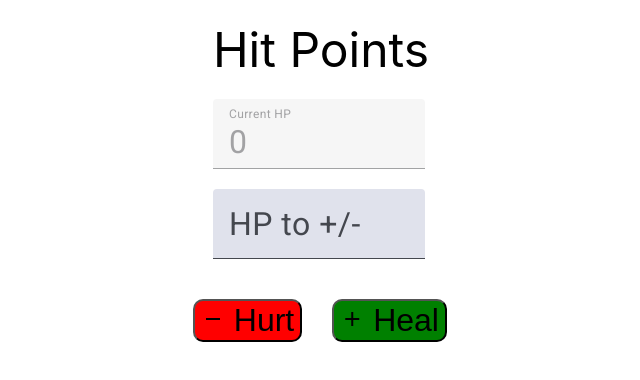
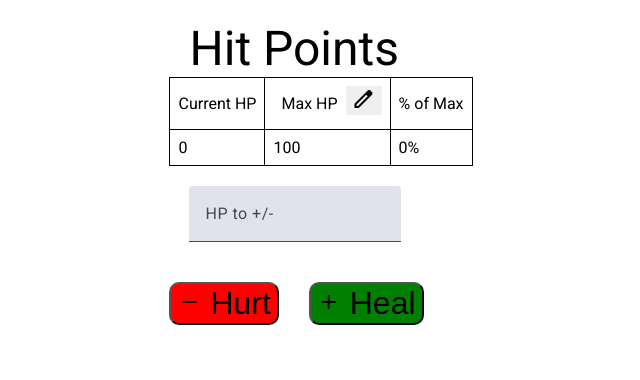
Before and after one commit to ninjamonkey73/dnd-tabletop-companion, an Angular app: page / in a window 1280 px wide. Shown: the top 380 px of the page, without its empty margins (319-959 px from the left). Built offline with nearby package versions, Linux system fonts and the light colour scheme; no server answers.

Commit message:
Changed to localStorage and added editable maxHP

```diff
--- a/src/app/app.component.css
+++ b/src/app/app.component.css
@@ -1,168 +1,102 @@
-  :host {
-    --bright-blue: oklch(51.01% 0.274 263.83);
-    --electric-violet: oklch(53.18% 0.28 296.97);
-    --french-violet: oklch(47.66% 0.246 305.88);
-    --vivid-pink: oklch(69.02% 0.277 332.77);
-    --hot-red: oklch(61.42% 0.238 15.34);
-    --orange-red: oklch(63.32% 0.24 31.68);
-
-    --gray-900: oklch(19.37% 0.006 300.98);
-    --gray-700: oklch(36.98% 0.014 302.71);
-    --gray-400: oklch(70.9% 0.015 304.04);
-
-    --red-to-pink-to-purple-vertical-gradient: linear-gradient(
-      180deg,
-      var(--orange-red) 0%,
-      var(--vivid-pink) 50%,
-      var(--electric-violet) 100%
-    );
-
-    --red-to-pink-to-purple-horizontal-gradient: linear-gradient(
-      90deg,
-      var(--orange-red) 0%,
-      var(--vivid-pink) 50%,
-      var(--electric-violet) 100%
-    );
-
-    --pill-accent: var(--bright-blue);
-
-    font-family: "Inter", -apple-system, BlinkMacSystemFont, "Segoe UI", Roboto,
-      Helvetica, Arial, sans-serif, "Apple Color Emoji", "Segoe UI Emoji",
-      "Segoe UI Symbol";
-    box-sizing: border-box;
-    -webkit-font-smoothing: antialiased;
-    -moz-osx-font-smoothing: grayscale;
+.black-bordered-table {
+  border-collapse: collapse; /* Ensures borders don't double up */
+  width: 100%; /* Optional: Makes the table take full width */
+  margin-bottom: 20px;
 }
 
-  h1 {
-    font-size: 3.125rem;
-    color: var(--gray-900);
-    font-weight: 500;
-    line-height: 100%;
-    letter-spacing: -0.125rem;
-    margin: 0;
-    font-family: "Inter Tight", -apple-system, BlinkMacSystemFont, "Segoe UI", Roboto,
-      Helvetica, Arial, sans-serif, "Apple Color Emoji", "Segoe UI Emoji",
-      "Segoe UI Symbol";
+.black-bordered-table th,
+.black-bordered-table td {
+  border: 1px solid black; /* Black borders for table cells */
+  padding: 8px; /* Optional: Adds padding inside cells */
+  text-align: left; /* Optional: Aligns text to the left */
 }
 
-  p {
-    margin: 0;
-    color: var(--gray-700);
+.black-bordered-table th {
+  background-color: #f2f2f2; /* Optional: Adds a light background to headers */
 }
 
-  main {
-    width: 100%;
-    min-height: 100%;
-    display: flex;
-    justify-content: center;
-    align-items: center;
-    padding: 1rem;
-    box-sizing: inherit;
-    position: relative;
+/* Remove border for the spacer element */
+.black-bordered-table .spacer {
+  border: none; /* Ensures the spacer element has no border */
 }
 
-  .angular-logo {
-    max-width: 9.2rem;
+/* Remove borders for the Max HP <td> */
+.black-bordered-table tr.maxHP * {
+  border: none; /* Removes the border for the Max HP cell */
 }
 
-  .content {
-    display: flex;
-    justify-content: space-around;
-    width: 100%;
-    max-width: 700px;
-    margin-bottom: 3rem;
+/* Ensure child elements inside Max HP <td> also have no borders */
+.black-bordered-table td.maxHP * {
+  border: none; /* Removes borders for all child elements inside the Max HP cell */
 }
 
-  .content h1 {
-    margin-top: 1.75rem;
+/* Ensure the Max HP input field stays the same size */
+.black-bordered-table td .hp-input {
+  width: 100px; /* Set a fixed width for the input field */
+  box-sizing: border-box; /* Ensures padding and borders are included in the width */
 }
 
-  .content p {
-    margin-top: 1.5rem;
+/* Card container styles */
+.card-container {
+  max-width: fit-content;
+  margin: auto;
+  padding-top: 20px;
 }
 
-  .divider {
-    width: 1px;
-    background: var(--red-to-pink-to-purple-vertical-gradient);
-    margin-inline: 0.5rem;
+/* Card title styles */
+.card-title {
+  padding: 20px;
+  font-size: 3rem;
 }
 
-  .pill-group {
-    display: flex;
-    flex-direction: column;
-    align-items: start;
-    flex-wrap: wrap;
-    gap: 1.25rem;
+/* Table styles */
+.black-bordered-table {
+  border-collapse: collapse;
+  width: 100%;
 }
 
-  .pill {
-    display: flex;
-    align-items: center;
-    --pill-accent: var(--bright-blue);
-    background: color-mix(in srgb, var(--pill-accent) 5%, transparent);
-    color: var(--pill-accent);
-    padding-inline: 0.75rem;
-    padding-block: 0.375rem;
-    border-radius: 2.75rem;
-    border: 0;
-    transition: background 0.3s ease;
-    font-family: var(--inter-font);
-    font-size: 0.875rem;
-    font-style: normal;
-    font-weight: 500;
-    line-height: 1.4rem;
-    letter-spacing: -0.00875rem;
-    text-decoration: none;
+.black-bordered-table td {
+  border: 1px solid black;
+  padding: 8px;
+  text-align: left;
 }
 
-  .pill:hover {
-    background: color-mix(in srgb, var(--pill-accent) 15%, transparent);
+/* HP input field styles */
+.HPInput {
+  padding: 20px;
+  padding-top: 0px;
 }
 
-  .pill-group .pill:nth-child(6n + 1) {
-    --pill-accent: var(--bright-blue);
-  }
-  .pill-group .pill:nth-child(6n + 2) {
-    --pill-accent: var(--french-violet);
-  }
-  .pill-group .pill:nth-child(6n + 3),
-  .pill-group .pill:nth-child(6n + 4),
-  .pill-group .pill:nth-child(6n + 5) {
-    --pill-accent: var(--hot-red);
+.hp-input {
+  font-size: 2rem;
+  width: 50%; /* Set the width to 50% of its current container */
 }
 
-  .pill-group svg {
-    margin-inline-start: 0.25rem;
+/* Button container styles */
+.button-container {
+  padding-top: 15px;
 }
 
-  .social-links {
-    display: flex;
-    align-items: center;
-    gap: 0.73rem;
-    margin-top: 1.5rem;
+.button-container:first-child {
+  padding-right: 15px;
 }
 
-  .social-links path {
-    transition: fill 0.3s ease;
-    fill: var(--gray-400);
+.button-container:last-child {
+  padding-left: 15px;
 }
 
-  .social-links a:hover svg path {
-    fill: var(--gray-900);
+/* Hurt button styles */
+.hurt-button {
+  background: red;
+  font-size: 2rem;
+  border-radius: 10px;
 }
 
-  @media screen and (max-width: 650px) {
-    .content {
-      flex-direction: column;
-      width: max-content;
-    }
-
-    .divider {
-      height: 1px;
-      width: 100%;
-      background: var(--red-to-pink-to-purple-horizontal-gradient);
-      margin-block: 1.5rem;
+/* Heal button styles */
+.heal-button {
+  background: green;
+  font-size: 2rem;
+  border-radius: 10px;
 }
 
 .material-symbols-outlined {
@@ -172,4 +106,8 @@
   'GRAD' 0,
   'opsz' 24
 }
+
+.maxHP {
+  width: 100px;
+  border: none;
 }
--- a/src/app/app.component.html
+++ b/src/app/app.component.html
@@ -1,37 +1,65 @@
 <head>
-      <link rel="stylesheet" href="https://fonts.googleapis.com/css2?family=Material+Symbols+Outlined:opsz,wght,FILL,GRAD@20..48,100..700,0..1,-50..200&icon_names=add" />
-      <link rel="stylesheet" href="https://fonts.googleapis.com/css2?family=Material+Symbols+Outlined:opsz,wght,FILL,GRAD@20..48,100..700,0..1,-50..200&icon_names=remove" />
-    </head>
-<div mat-card style="max-width: fit-content; margin: auto; padding-top: 20px;">
+  <link rel="stylesheet" href="https://fonts.googleapis.com/css2?family=Material+Symbols+Outlined:opsz,wght,FILL,GRAD@20..48,100..700,0..1,-50..200" />
+</head>
+<div mat-card class="card-container">
   <div>
-    <mat-card-title style="padding: 20px; font-size: 3rem;">Hit Points</mat-card-title>
+    <mat-card-title class="card-title">Hit Points</mat-card-title>
   </div>
   <mat-card-content>
+    <table class="black-bordered-table">
+      <tr>
+        <td>Current HP</td>
+        <td>
+          <tr class="maxHP">
+          <td>Max HP</td>
+          <button class="edit" mat-fab extended (click)="editMaxHP()">
+            <span class="material-symbols-outlined">edit</span>
+          </button>
+        </tr>
+        </td>
+        <td>% of Max</td>
+      </tr>
+      <tr>
+        <td>{{ character.currentHP }}</td>
+        <td>
+          <!-- Conditionally render input or plain text -->
+          <ng-container *ngIf="isEditingMaxHP; else displayMaxHP">
+            <input
+              matInput
+              type="number"
+              [(ngModel)]="character.maxHP"
+              class="hp-input"
+              placeholder="Enter Max HP"
+              (keydown.enter)="onEnterMaxHP()"
+            />
+          </ng-container>
+          <ng-template #displayMaxHP>
+            {{ character.maxHP }}
+          </ng-template>
+        </td>
+        <td>{{ percentHP }}%</td>
+      </tr>
+    </table>
     <div>
-      <mat-form-field appearance="fill" class="HPInput" style="padding: 20px; padding-bottom: 0px;">
-        <mat-label>Current HP</mat-label>
-        <input matInput [disabled]="true" type="number" style="font-size: 2rem;" [(ngModel)]="character.currentHP">
+      <mat-form-field appearance="fill" class="HPInput">
+        <input matInput placeholder="HP to +/-" type="number" [(ngModel)]="changeVal" class="hp-input" />
       </mat-form-field>
     </div>
-    <div>
-      <mat-form-field appearance="fill" class="HPInput" style="padding: 20px; padding-top: 0px;">
-        <input matInput placeholder="HP to +/-" type="number" style="font-size: 2rem;" [(ngModel)]="changeVal">
-      </mat-form-field>
-    </div>
-  </mat-card-content>
-  <mat-card-footer>
-    <span style="padding-top: 15px; padding-right: 15px;">
-    <button mat-fab extended class="hurt" style="background: red; font-size: 2rem; border-radius: 10px;" (click)="hurt()">
+
+<mat-card-footer>
+  <span class="button-container">
+    <button mat-fab extended class="hurt-button" (click)="hurt()">
       <span class="material-symbols-outlined">remove</span>
       Hurt
     </button>
-    </span>
-    <span style="padding-top: 15px; padding-left: 15px;">
-    <button mat-fab extended class="heal" style="background: green; font-size: 2rem; border-radius: 10px;" (click)="heal()">
+  </span>
+  <span class="button-container">
+    <button mat-fab extended class="heal-button" (click)="heal()">
       <span class="material-symbols-outlined">add</span>
       Heal
     </button>
-    </span>
-  </mat-card-footer>
+  </span>
+</mat-card-footer>
+</mat-card-content>
 </div>
 <router-outlet />
--- a/src/app/app.component.ts
+++ b/src/app/app.component.ts
@@ -3,46 +3,66 @@ import { RouterOutlet } from '@angular/router';
 import { MatCardModule } from '@angular/material/card';
 import { MatIconModule } from '@angular/material/icon';
 import { MatFormField } from '@angular/material/form-field';
-import { MatLabel } from '@angular/material/form-field';
 import { MatInputModule } from '@angular/material/input';
 import { FormsModule } from '@angular/forms'; // Import FormsModule for [(ngModel)]
-import { DataService } from './data.service';
+import { NgIf } from '@angular/common';
 
 @Component({
   selector: 'app-root',
-imports: [RouterOutlet, MatCardModule, MatIconModule, MatFormField, MatLabel, MatInputModule, FormsModule],
+  imports: [RouterOutlet, MatCardModule, MatIconModule, MatFormField, MatInputModule, FormsModule, NgIf],
   templateUrl: './app.component.html',
-  styleUrl: './app.component.css'
+  styleUrls: ['./app.component.css']
 })
 export class AppComponent implements OnInit {
-  title = 'dnd-tabletop-companion';
-  character = { currentHP: 0, kiPoints: 0}; // Default value
-  changeVal: number | null = null;
+  character = {
+    currentHP: 0,
+    maxHP: 100,
+    kiPoints: 2
+  };
 
-  constructor(private dataService: DataService) {}
+  changeVal: number | null = null; // Initialize as null
+  percentHP = 0;
+  isEditingMaxHP = false; // Flag to toggle edit mode
 
   ngOnInit(): void {
-    // Load character data on initialization
-    this.dataService.getCharacterData().subscribe(data => {
-      this.character.currentHP = data.currentHP; // Adjust based on your JSON structure
-      this.character.kiPoints = data.kiPoints;
-    });
+    const savedCharacter = localStorage.getItem('character');
+    if (savedCharacter) {
+      this.character = JSON.parse(savedCharacter);
+    }
+    this.updatePercentHP();
   }
 
   hurt(): void {
     this.character.currentHP = Math.max(0, this.character.currentHP - (this.changeVal ?? 0));
+    this.changeVal = null;
+    this.updatePercentHP();
     this.saveCharacterData();
   }
 
   heal(): void {
-    this.character.currentHP += this.changeVal ?? 0;
+    this.character.currentHP = Math.min(this.character.maxHP, this.character.currentHP + (this.changeVal ?? 0));
+    this.changeVal = null;
+    this.updatePercentHP();
     this.saveCharacterData();
   }
 
+  updatePercentHP(): void {
+    this.percentHP = Math.round((this.character.currentHP / this.character.maxHP) * 100);
+  }
+
   saveCharacterData(): void {
-    const updatedData = { currentHP: this.character.currentHP, kiPoints: this.character.kiPoints }; // Adjust based on your JSON structure
-    this.dataService.setCharacterData(updatedData).subscribe(response => {
-      console.log('Character data saved:', response);
-    });
+    localStorage.setItem('character', JSON.stringify(this.character));
+  }
+
+  editMaxHP(): void {
+    this.isEditingMaxHP = !this.isEditingMaxHP; // Toggle edit mode
+    if (!this.isEditingMaxHP) {
+      this.saveCharacterData(); // Save changes when exiting edit mode
+    }
+  }
+
+  onEnterMaxHP(): void {
+    this.isEditingMaxHP = false; // Exit edit mode
+    this.saveCharacterData(); // Save changes
   }
 }
--- a/src/assets/data.json
+++ /dev/null
@@ -1,6 +0,0 @@
-{
-  "characterData": {
-    "currentHP": 75,
-    "kiPoints": 2
-  }
-}
```
Also changed, not shown: src/app/data.service.ts (+14 -8 lines), src/utils/storage.ts (added, +17 -0 lines). Lines whose indentation alone changed are shown as unchanged.
